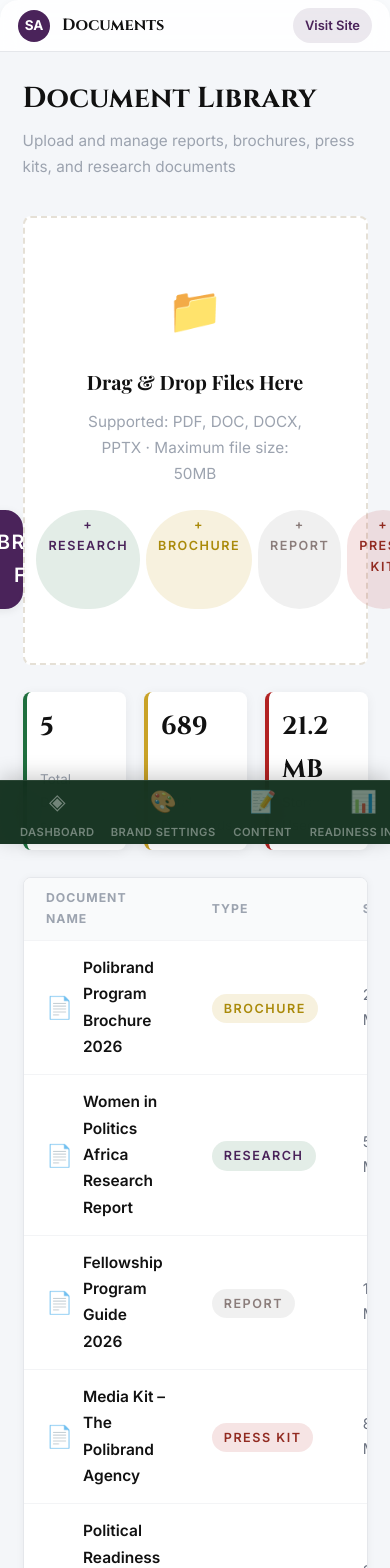
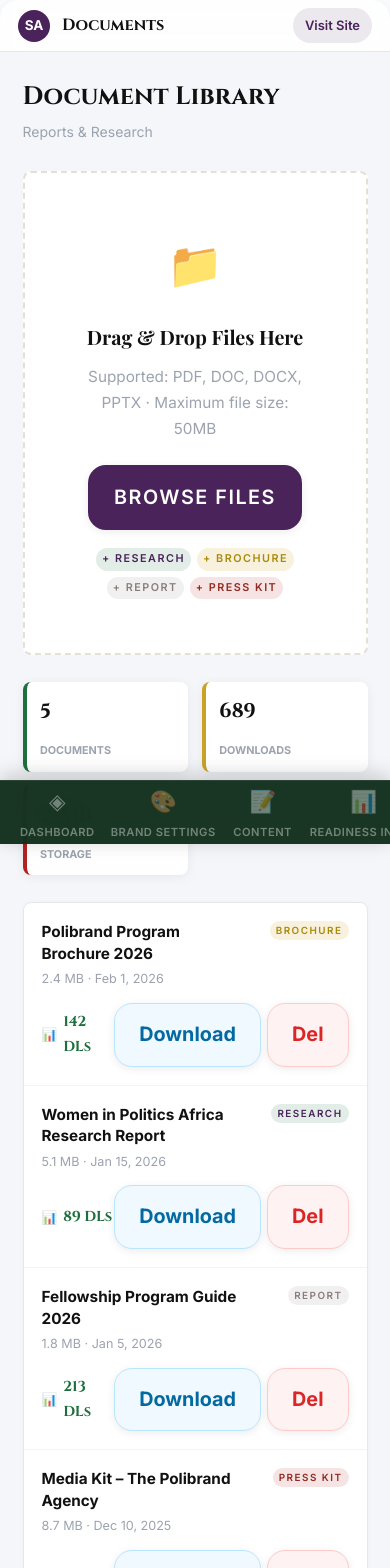
Before and after one commit to johnsedofiadakey-hue/thepolibrandagency, a Next.js app: page /admin/documents in a window 390 px wide. Shown: the top 1568 px of the page. Built offline with nearby package versions, Linux system fonts and the light colour scheme; a web font is replaced by a local one.

Commit message:
Fix: Final Admin Panel mobile stability and audit resolution

```diff
--- a/app/admin/analytics/page.tsx
+++ b/app/admin/analytics/page.tsx
@@ -38,28 +38,30 @@ export default function AdminAnalyticsPage() {
 
     return (
         <div>
-            <div style={{ marginBottom: '2rem' }}>
-                <h1 style={{ fontFamily: 'Cinzel, serif', fontWeight: 700, fontSize: '1.6rem', color: '#111', marginBottom: '0.25rem' }}>Analytics Dashboard</h1>
-                <p style={{ fontFamily: 'Inter, sans-serif', fontSize: '0.85rem', color: '#9ca3af' }}>Platform traffic, conversions, and revenue metrics · Last 30 days</p>
+            <div style={{ marginBottom: '1.5rem' }}>
+                <h1 style={{ fontFamily: 'Cinzel, serif', fontWeight: 700, fontSize: '1.4rem', color: '#111', marginBottom: '0.15rem' }}>Analytics Dashboard</h1>
+                <p style={{ fontFamily: 'Inter, sans-serif', fontSize: '0.78rem', color: '#9ca3af' }}>Performance metrics · Last 30 days</p>
             </div>
 
             {/* KPI Cards */}
-            <div style={{ display: 'grid', gridTemplateColumns: 'repeat(4, 1fr)', gap: '1rem', marginBottom: '1.5rem' }}>
+            <div className="grid-cols-4-mobile-2" style={{ gap: '0.75rem', marginBottom: '1.5rem' }}>
                 {[
-                    { label: 'Total Visitors', value: '15,200', change: '+22%', color: '#1F6F3E' },
-                    { label: 'Assessments Taken', value: '896', change: '+8%', color: '#C9A227' },
-                    { label: 'Total Revenue', value: '$24,800', change: '+18%', color: '#1F6F3E' },
-                    { label: 'Avg. Readiness Score', value: '64/100', change: '+3pt', color: '#C9A227' },
+                    { label: 'Visitors', value: '15,200', change: '+22%', color: '#1F6F3E' },
+                    { label: 'Assessments', value: '896', change: '+8%', color: '#C9A227' },
+                    { label: 'Revenue', value: '$24.8K', change: '+18%', color: '#1F6F3E' },
+                    { label: 'Avg. Score', value: '64/100', change: '+3pt', color: '#C9A227' },
                 ].map((kpi) => (
                     <div key={kpi.label} className="stat-widget" style={{ borderLeftColor: kpi.color }}>
-                        <div style={{ fontFamily: 'Cinzel, serif', fontWeight: 700, fontSize: '1.5rem', color: '#111', marginBottom: '0.2rem' }}>{kpi.value}</div>
-                        <div style={{ fontFamily: 'Inter, sans-serif', fontSize: '0.75rem', color: '#9ca3af', marginBottom: '0.5rem' }}>{kpi.label}</div>
-                        <span style={{ fontFamily: 'Inter, sans-serif', fontSize: '0.7rem', fontWeight: 600, color: '#16a34a', background: '#f0fdf4', padding: '2px 8px', borderRadius: 10 }}>{kpi.change}</span>
+                        <div style={{ display: 'flex', justifyContent: 'space-between', alignItems: 'center' }}>
+                            <div className="value" style={{ fontFamily: 'Cinzel, serif', fontWeight: 700, fontSize: '1.1rem', color: '#111' }}>{kpi.value}</div>
+                            <span style={{ fontFamily: 'Inter, sans-serif', fontSize: '0.55rem', fontWeight: 700, color: '#16a34a', background: '#f0fdf4', padding: '1px 6px', borderRadius: 10 }}>{kpi.change}</span>
+                        </div>
+                        <div className="label" style={{ fontFamily: 'Inter, sans-serif', fontSize: '0.6rem', color: '#9ca3af', fontWeight: 600, textTransform: 'uppercase', letterSpacing: '0.3px', marginTop: 'auto' }}>{kpi.label}</div>
                     </div>
                 ))}
             </div>
 
-            <div style={{ display: 'grid', gridTemplateColumns: '2fr 1fr', gap: '1.5rem', marginBottom: '1.5rem' }}>
+            <div className="grid-cols-2-mobile-1" style={{ gridTemplateColumns: '2fr 1fr' }}>
                 {/* Bar Chart */}
                 <div style={{ background: '#fff', borderRadius: 8, border: '1px solid #e5e7eb', padding: '1.75rem', boxShadow: '0 1px 8px rgba(0,0,0,0.05)' }}>
                     <h3 style={{ fontFamily: 'Playfair Display, serif', fontWeight: 700, fontSize: '1.05rem', color: '#111', marginBottom: '1.5rem' }}>Monthly Visitors & Applications</h3>
@@ -104,7 +106,7 @@ export default function AdminAnalyticsPage() {
             </div>
 
             {/* Conversion Funnel + Revenue */}
-            <div style={{ display: 'grid', gridTemplateColumns: '1fr 1fr', gap: '1.5rem' }}>
+            <div className="grid-cols-2-mobile-1" style={{ gap: '1.5rem', marginTop: '1.5rem' }}>
                 <div style={{ background: '#fff', borderRadius: 8, border: '1px solid #e5e7eb', padding: '1.75rem', boxShadow: '0 1px 8px rgba(0,0,0,0.05)' }}>
                     <h3 style={{ fontFamily: 'Playfair Display, serif', fontWeight: 700, fontSize: '1.05rem', color: '#111', marginBottom: '1.25rem' }}>Conversion Metrics</h3>
                     {conversionMetrics.map((m) => (
--- a/app/admin/brand/page.tsx
+++ b/app/admin/brand/page.tsx
@@ -68,21 +68,21 @@ export default function BrandPage() {
     return (
         <div style={{ background: colors.background, minHeight: '100vh', padding: '2rem' }}>
             <div style={{ maxWidth: 1000, margin: '0 auto' }}>
-                <div style={{ display: 'flex', justifyContent: 'space-between', alignItems: 'center', marginBottom: '2rem', color: colors.text }}>
+                <div style={{ display: 'flex', justifyContent: 'space-between', alignItems: 'center', marginBottom: '2rem', gap: '1rem', flexWrap: 'wrap' }}>
                     <div>
-                        <h1 style={{ fontFamily: 'Cinzel, serif', fontWeight: 700, fontSize: '1.6rem', color: '#111', marginBottom: '0.25rem' }}>Brand Settings</h1>
-                        <p style={{ fontFamily: 'Inter, sans-serif', fontSize: '0.85rem', color: '#9ca3af' }}>Customize the platform visual identity</p>
+                        <h1 style={{ fontFamily: 'Cinzel, serif', fontWeight: 700, fontSize: '1.4rem', color: '#111', marginBottom: '0.15rem' }}>Brand Settings</h1>
+                        <p style={{ fontFamily: 'Inter, sans-serif', fontSize: '0.78rem', color: '#9ca3af' }}>Customize visual identity</p>
                     </div>
                     <button
                         onClick={() => handleSave()}
                         className="btn-primary"
-                        style={{ background: saved ? colors.primary : colors.secondary, color: '#fff', border: 'none', padding: '10px 24px', borderRadius: 4, cursor: 'pointer', fontWeight: 600 }}
+                        style={{ background: saved ? colors.primary : colors.secondary, color: '#fff', border: 'none', padding: '10px 20px', borderRadius: 4, cursor: 'pointer', fontWeight: 600, fontSize: '0.8rem', whiteSpace: 'nowrap' }}
                     >
                         {saved ? '✓ Saved!' : 'Save Changes'}
                     </button>
                 </div>
 
-                <div style={{ display: 'grid', gridTemplateColumns: '1fr 1.2fr', gap: '1.5rem' }}>
+                <div className="grid-cols-2-mobile-1" style={{ gap: '1.5rem' }}>
                     {/* Color Settings */}
                     <div style={{ display: 'flex', flexDirection: 'column', gap: '1.5rem' }}>
                         <div style={{ background: '#fff', borderRadius: 8, border: `1px solid #e5e0d6`, padding: '1.75rem', boxShadow: '0 1px 8px rgba(0,0,0,0.05)' }}>
--- a/app/admin/content/page.tsx
+++ b/app/admin/content/page.tsx
@@ -25,17 +25,17 @@ export default function ContentPage() {
 
     return (
         <div>
-            <div style={{ marginBottom: '2rem', display: 'flex', justifyContent: 'space-between', alignItems: 'center' }}>
+            <div style={{ marginBottom: '1.5rem', display: 'flex', justifyContent: 'space-between', alignItems: 'center', flexWrap: 'wrap', gap: '0.75rem' }}>
                 <div>
-                    <h1 style={{ fontFamily: 'Cinzel, serif', fontWeight: 700, fontSize: '1.6rem', color: settings.theme.text, marginBottom: '0.25rem' }}>Content Management</h1>
-                    <p style={{ fontFamily: 'Inter, sans-serif', fontSize: '0.85rem', color: '#9ca3af' }}>Edit and manage all public-facing website content</p>
+                    <h1 style={{ fontFamily: 'Cinzel, serif', fontWeight: 700, fontSize: '1.4rem', color: settings.theme.text, marginBottom: '0.15rem' }}>Content Management</h1>
+                    <p style={{ fontFamily: 'Inter, sans-serif', fontSize: '0.78rem', color: '#9ca3af' }}>Manage website content</p>
                 </div>
-                <button className="btn-primary" style={{ fontSize: '0.82rem' }} onClick={() => { setSaved(true); setTimeout(() => setSaved(false), 2000); }}>
+                <button className="btn-primary" style={{ fontSize: '0.75rem', padding: '8px 16px', whiteSpace: 'nowrap' }} onClick={() => { setSaved(true); setTimeout(() => setSaved(false), 2000); }}>
                     {saved ? '✓ Published!' : 'Save & Publish'}
                 </button>
             </div>
 
-            <div style={{ display: 'grid', gridTemplateColumns: '280px 1fr', gap: '1.5rem' }}>
+            <div className="grid-cols-2-mobile-1" style={{ gridTemplateColumns: '280px 1fr' }}>
                 {/* Section List */}
                 <div style={{ background: '#fff', borderRadius: 8, border: '1px solid #e5e7eb', overflow: 'hidden', boxShadow: '0 1px 8px rgba(0,0,0,0.05)' }}>
                     <div style={{ padding: '1rem 1.25rem', borderBottom: '1px solid #f3f4f6', fontFamily: 'Playfair Display, serif', fontWeight: 700, fontSize: '0.9rem', color: '#111' }}>Page Sections</div>
--- a/app/admin/documents/page.tsx
+++ b/app/admin/documents/page.tsx
@@ -16,9 +16,9 @@ export default function DocumentsPage() {
 
     return (
         <div>
-            <div style={{ marginBottom: '2rem' }}>
-                <h1 style={{ fontFamily: 'Cinzel, serif', fontWeight: 700, fontSize: '1.6rem', color: '#111', marginBottom: '0.25rem' }}>Document Library</h1>
-                <p style={{ fontFamily: 'Inter, sans-serif', fontSize: '0.85rem', color: '#9ca3af' }}>Upload and manage reports, brochures, press kits, and research documents</p>
+            <div style={{ marginBottom: '1.5rem' }}>
+                <h1 style={{ fontFamily: 'Cinzel, serif', fontWeight: 700, fontSize: '1.4rem', color: '#111', marginBottom: '0.15rem' }}>Document Library</h1>
+                <p style={{ fontFamily: 'Inter, sans-serif', fontSize: '0.78rem', color: '#9ca3af' }}>Reports & Research</p>
             </div>
 
             {/* Upload Zone */}
@@ -39,32 +39,33 @@ export default function DocumentsPage() {
                 <p style={{ fontFamily: 'Inter, sans-serif', fontSize: '0.85rem', color: '#9ca3af', marginBottom: '1.25rem' }}>
                     Supported: PDF, DOC, DOCX, PPTX · Maximum file size: 50MB
                 </p>
-                <div style={{ display: 'flex', gap: '0.75rem', justifyContent: 'center' }}>
-                    <button className="btn-primary" style={{ fontSize: '0.82rem', padding: '10px 20px' }}>Browse Files</button>
-                    <div style={{ display: 'flex', gap: 6 }}>
+                <div style={{ display: 'flex', gap: '1rem', justifyContent: 'center', flexWrap: 'wrap' }}>
+                    <button className="btn-primary" style={{ fontSize: '0.75rem', padding: '8px 16px', whiteSpace: 'nowrap' }}>Browse Files</button>
+                    <div style={{ display: 'flex', gap: 6, flexWrap: 'wrap', justifyContent: 'center' }}>
                         {['Research', 'Brochure', 'Report', 'Press Kit'].map((t) => (
-                            <span key={t} className={`badge ${typeColors[t]}`}>+ {t}</span>
+                            <span key={t} className={`badge ${typeColors[t]}`} style={{ fontSize: '0.6rem', padding: '2px 6px' }}>+ {t}</span>
                         ))}
                     </div>
                 </div>
             </div>
 
             {/* Stats */}
-            <div style={{ display: 'grid', gridTemplateColumns: 'repeat(3, 1fr)', gap: '1rem', marginBottom: '1.5rem' }}>
+            <div className="grid-cols-4-mobile-2" style={{ gap: '0.75rem', marginBottom: '1.5rem' }}>
                 {[
-                    { label: 'Total Documents', value: '5', color: '#1F6F3E' },
-                    { label: 'Total Downloads', value: '689', color: '#C9A227' },
-                    { label: 'Storage Used', value: '21.2 MB', color: '#B22222' },
+                    { label: 'Documents', value: '5', color: '#1F6F3E' },
+                    { label: 'Downloads', value: '689', color: '#C9A227' },
+                    { label: 'Storage', value: '21MB', color: '#B22222' },
                 ].map((s) => (
                     <div key={s.label} className="stat-widget" style={{ borderLeftColor: s.color }}>
-                        <div style={{ fontFamily: 'Cinzel, serif', fontWeight: 700, fontSize: '1.4rem', color: '#111' }}>{s.value}</div>
-                        <div style={{ fontFamily: 'Inter, sans-serif', fontSize: '0.75rem', color: '#9ca3af' }}>{s.label}</div>
+                        <div className="value" style={{ fontFamily: 'Cinzel, serif', fontWeight: 700, fontSize: '1.2rem', color: '#111' }}>{s.value}</div>
+                        <div className="label" style={{ fontFamily: 'Inter, sans-serif', fontSize: '0.6rem', color: '#9ca3af', fontWeight: 700, textTransform: 'uppercase' }}>{s.label}</div>
                     </div>
                 ))}
             </div>
 
-            {/* Table */}
-            <div style={{ background: '#fff', borderRadius: 8, border: '1px solid #e5e7eb', overflow: 'hidden', boxShadow: '0 1px 8px rgba(0,0,0,0.05)' }}>
+            {/* Table / Card View */}
+            <div style={{ background: '#fff', borderRadius: 8, border: '1px solid #e5e7eb', overflow: 'hidden', boxShadow: '0 1px 4px rgba(0,0,0,0.03)' }}>
+                <div className="hide-mobile">
                     <table style={{ width: '100%', borderCollapse: 'collapse' }}>
                         <thead>
                             <tr style={{ background: '#f9fafb' }}>
@@ -104,6 +105,32 @@ export default function DocumentsPage() {
                         </tbody>
                     </table>
                 </div>
+
+                {/* Mobile View */}
+                <div className="show-mobile" style={{ flexDirection: 'column' }}>
+                    {documents.map((doc) => (
+                        <div key={doc.id} style={{ padding: '1rem', borderBottom: '1px solid #f3f4f6' }}>
+                            <div style={{ display: 'flex', justifyContent: 'space-between', alignItems: 'flex-start', marginBottom: '0.75rem' }}>
+                                <div style={{ flex: 1, paddingRight: '1rem' }}>
+                                    <div style={{ fontFamily: 'Inter, sans-serif', fontSize: '0.85rem', fontWeight: 700, color: '#111', lineHeight: 1.4 }}>{doc.name}</div>
+                                    <div style={{ fontFamily: 'Inter, sans-serif', fontSize: '0.7rem', color: '#9ca3af', marginTop: 4 }}>{doc.size} · {doc.uploaded}</div>
+                                </div>
+                                <span className={`badge ${typeColors[doc.type]}`} style={{ fontSize: '0.55rem', padding: '1px 6px' }}>{doc.type}</span>
+                            </div>
+                            <div style={{ display: 'flex', justifyContent: 'space-between', alignItems: 'center' }}>
+                                <div style={{ display: 'flex', alignItems: 'center', gap: 6 }}>
+                                    <span style={{ fontSize: '0.7rem' }}>📊</span>
+                                    <span style={{ fontFamily: 'Cinzel, serif', fontWeight: 700, fontSize: '0.8rem', color: '#1F6F3E' }}>{doc.downloads} DLs</span>
+                                </div>
+                                <div style={{ display: 'flex', gap: 6 }}>
+                                    <button style={{ padding: '6px 12px', background: '#f0f9ff', color: '#0369a1', border: '1px solid #bae6fd', borderRadius: 6, fontSize: '0.7rem', fontWeight: 700 }}>Download</button>
+                                    <button style={{ padding: '6px 12px', background: '#fef2f2', color: '#dc2626', border: '1px solid #fecaca', borderRadius: 6, fontSize: '0.7rem', fontWeight: 700 }}>Del</button>
+                                </div>
+                            </div>
+                        </div>
+                    ))}
+                </div>
+            </div>
         </div>
     );
 }
--- a/app/admin/email/page.tsx
+++ b/app/admin/email/page.tsx
@@ -79,12 +79,14 @@ export default function EmailPage() {
 
     return (
         <div>
-            <div style={{ marginBottom: '2rem' }}>
-                <h1 style={{ fontFamily: 'Cinzel, serif', fontWeight: 700, fontSize: '1.6rem', color: '#111', marginBottom: '0.25rem' }}>Email Automation</h1>
-                <p style={{ fontFamily: 'Inter, sans-serif', fontSize: '0.85rem', color: '#9ca3af' }}>Manage automated email templates and trigger logic</p>
+            <div style={{ marginBottom: '1.5rem', display: 'flex', justifyContent: 'space-between', alignItems: 'center', flexWrap: 'wrap', gap: '0.75rem' }}>
+                <div>
+                    <h1 style={{ fontFamily: 'Cinzel, serif', fontWeight: 700, fontSize: '1.4rem', color: '#111', marginBottom: '0.15rem' }}>Email Automation</h1>
+                    <p style={{ fontFamily: 'Inter, sans-serif', fontSize: '0.78rem', color: '#9ca3af' }}>Template management</p>
+                </div>
             </div>
 
-            <div style={{ display: 'grid', gridTemplateColumns: '280px 1fr', gap: '1.5rem' }}>
+            <div className="grid-cols-2-mobile-1" style={{ gridTemplateColumns: '280px 1fr' }}>
                 {/* Template List */}
                 <div style={{ background: '#fff', borderRadius: 8, border: '1px solid #e5e7eb', boxShadow: '0 1px 8px rgba(0,0,0,0.05)', overflow: 'hidden' }}>
                     <div style={{ padding: '1rem 1.25rem', borderBottom: '1px solid #f3f4f6', fontFamily: 'Playfair Display, serif', fontWeight: 700, fontSize: '0.9rem', color: '#111' }}>Email Templates</div>
```
Also changed, not shown: app/admin/assessment/page.tsx (+31 -26 lines). Lines whose indentation alone changed are shown as unchanged.
